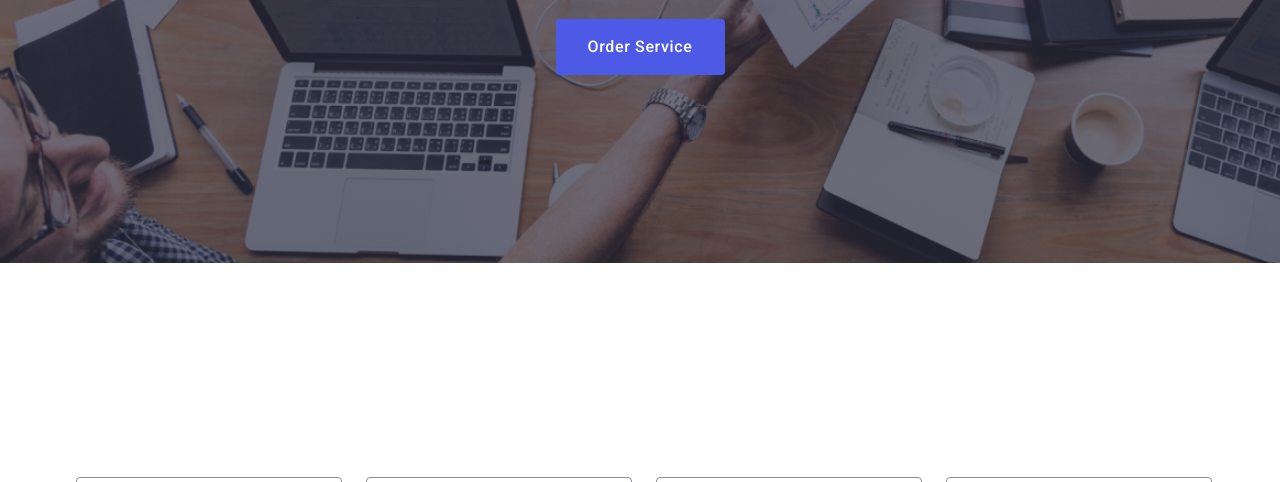
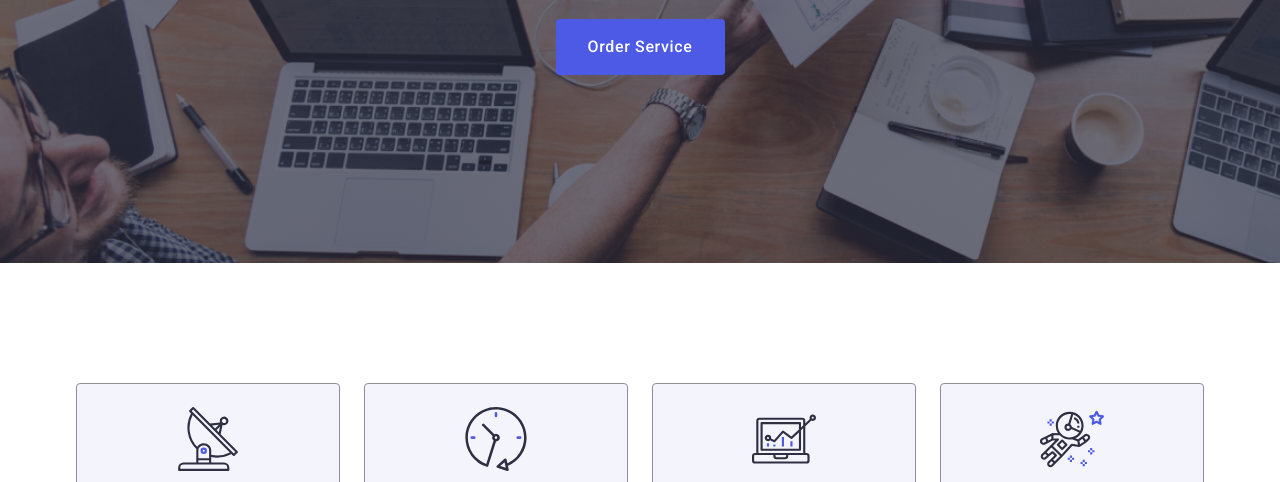
Before and after one commit to vnstyv/goit-markup-hw-04, a plain HTML site: page index.html in a window 1280 px wide. Shown: the part 470-952 px from the top of the page. Drawn offline with nearby package versions, Linux system fonts and the light colour scheme.

Commit message:
edition.4.3

```diff
--- a/css/styles.css
+++ b/css/styles.css
@@ -219,12 +219,18 @@ body {
 }
 
 .feature-list-link {
-  border: 1px solid #8e8f99;
-  border-radius: 4px;
-  width: 264px;
-  height: 112px;
-  margin: auto;
-  padding: 15 25;
+  display: flex;
+    justify-content: center;
+    align-items: center;
+    width: 264px;
+    height: 112px;
+    border-radius: 4px;
+    background-color: #F4F4FD;
+   border: 1px solid #8e8f99;
+   margin-bottom: 8px;
+}
+.feature-list-icon{
+
 }
 
 /* team */
@@ -352,8 +358,7 @@ body {
   transform: translateY(100%);
   transition: transform 250ms cubic-bezier(0.4, 0, 0.2, 1);
 }
-.project-payment-link:hover .overlay,
-.project-payment-link:focus .overlay {
+.project:hover .overlay {
   transform: translateY(0%);
 }
 
@@ -379,20 +384,20 @@ body {
 
 /* footer */
 .bottom-section-container {
-  flex-direction: column;
-  display: flex;
-  align-items: baseline;
-  gap: 72px;
+display: flex;
+align-items: baseline;
+
 }
 .page-footer {
   background-color: #2e2f42;
   padding: 100px 0;
 }
+
 .page-footer-container {
-  padding-left: 15px;
-  padding-right: 15px;
-  display: flex;
+  padding-left: 155px;
+  padding-right: 120px;
 }
+
 .logo-footer {
   font-family: 'Raleway', sans-serif;
   font-weight: 700;
@@ -415,8 +420,7 @@ body {
   letter-spacing: 0.02em;
   max-width: 264px;
 }
-.page-footer-cont {
-}
+
 .footer-social-media {
   color: #fff;
   font-family: Roboto;
@@ -424,6 +428,7 @@ body {
   font-style: normal;
   line-height: 24px;
   letter-spacing: 0.32px;
+  margin-bottom: 16px;
 }
 .social-list {
   display: flex;
--- a/index.html
+++ b/index.html
@@ -77,11 +77,11 @@
               <a class="feature-list-link" href="">
                 <svg
                   class="feature-list-icon"
-                  width="264"
-                  height="112"
+                  width="64"
+                  height="64"
                   aria-label="icon 1"
                 >
-                  <use href="./images/icons/sprite.svg#icon-Icon-1"></use>
+                  <use href="./images/icons/sprite.svg#icon-antenna"></use>
                 </svg>
               </a>
               <h3 class="feature-name">Strategy</h3>
@@ -94,11 +94,11 @@
               <a class="feature-list-link" href="">
                 <svg
                   class="feature-list-icon"
-                  width="264"
-                  height="112"
+                   width="64"
+                  height="64"
                   aria-label="icon 2"
                 >
-                  <use href="./images/icons/sprite.svg#icon-Icon-2"></use>
+                  <use href="./images/icons/sprite.svg#icon-clock"></use>
                 </svg>
               </a>
               <h3 class="feature-name">Punctuality</h3>
@@ -111,11 +111,11 @@
               <a class="feature-list-link" href="">
                 <svg
                   class="feature-list-icon"
-                  width="264"
-                  height="112"
+                  width="64"
+                  height="64"
                   aria-label="icon 3"
                 >
-                  <use href="./images/icons/sprite.svg#icon-Icon-3"></use>
+                  <use href="./images/icons/sprite.svg#icon-diagram"></use>
                 </svg>
               </a>
               <h3 class="feature-name">Diligence</h3>
@@ -128,11 +128,11 @@
               <a class="feature-list-link" href="">
                 <svg
                   class="feature-list-icon"
-                  width="264"
-                  height="112"
+                width="64"
+                  height="64"
                   aria-label="icon 4"
                 >
-                  <use href="./images/icons/sprite.svg#icon-Icon-4"></use>
+                  <use href="./images/icons/sprite.svg#icon-astronaut"></use>
                 </svg>
               </a>
               <h3 class="feature-name">Technologies</h3>
@@ -520,8 +520,7 @@
       <div class="bottom-section-container">
         <div class="page-footer-container">
           <a href="./index.html" class="logo-footer link"
-            >Web<span class="logo-span-footer">Studio</span></a
-          >
+            >Web<span class="logo-span-footer">Studio</span></a>
           <p class="text-footer">
             Increase the flow of customers and sales for your business with
             digital marketing & growth solutions.
```
